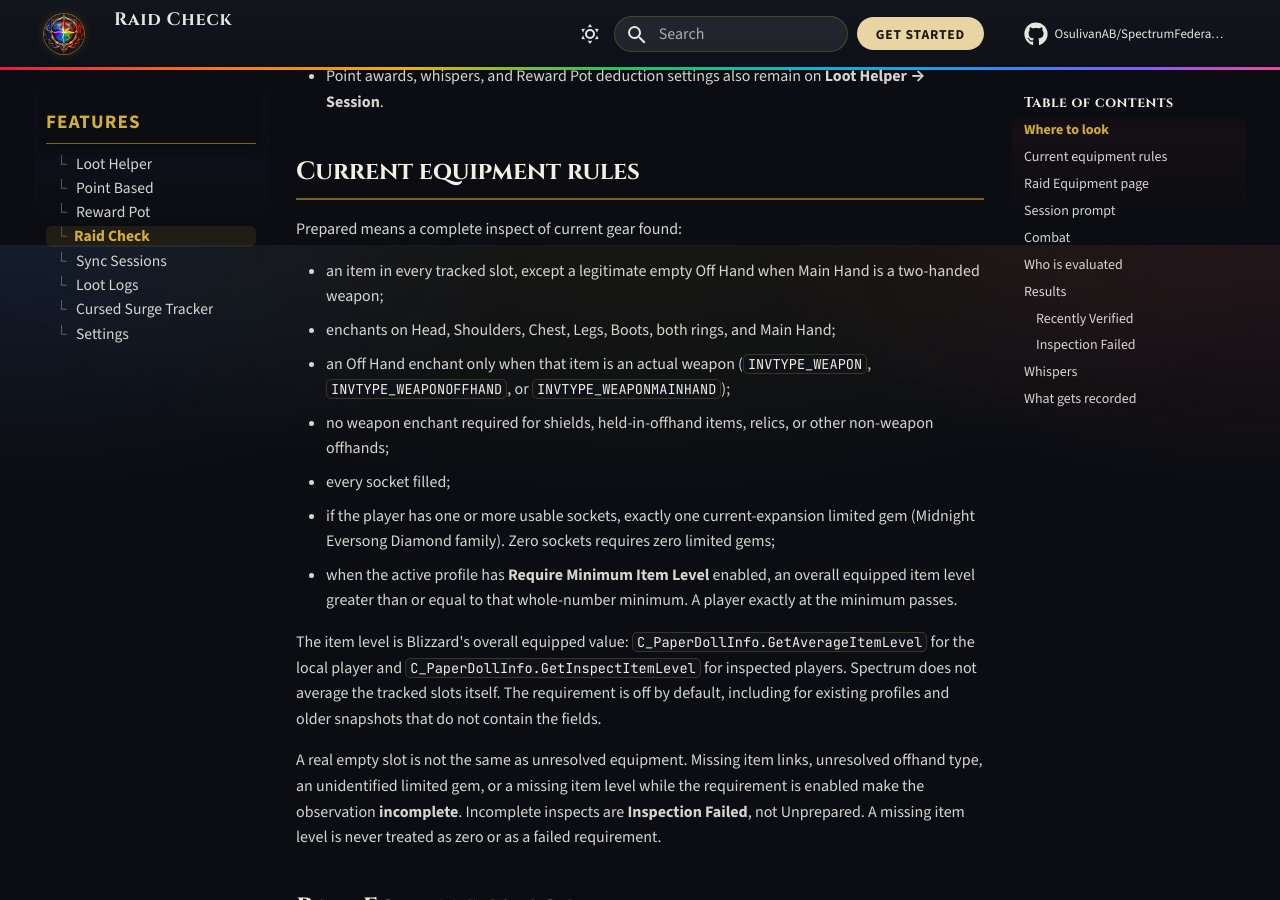
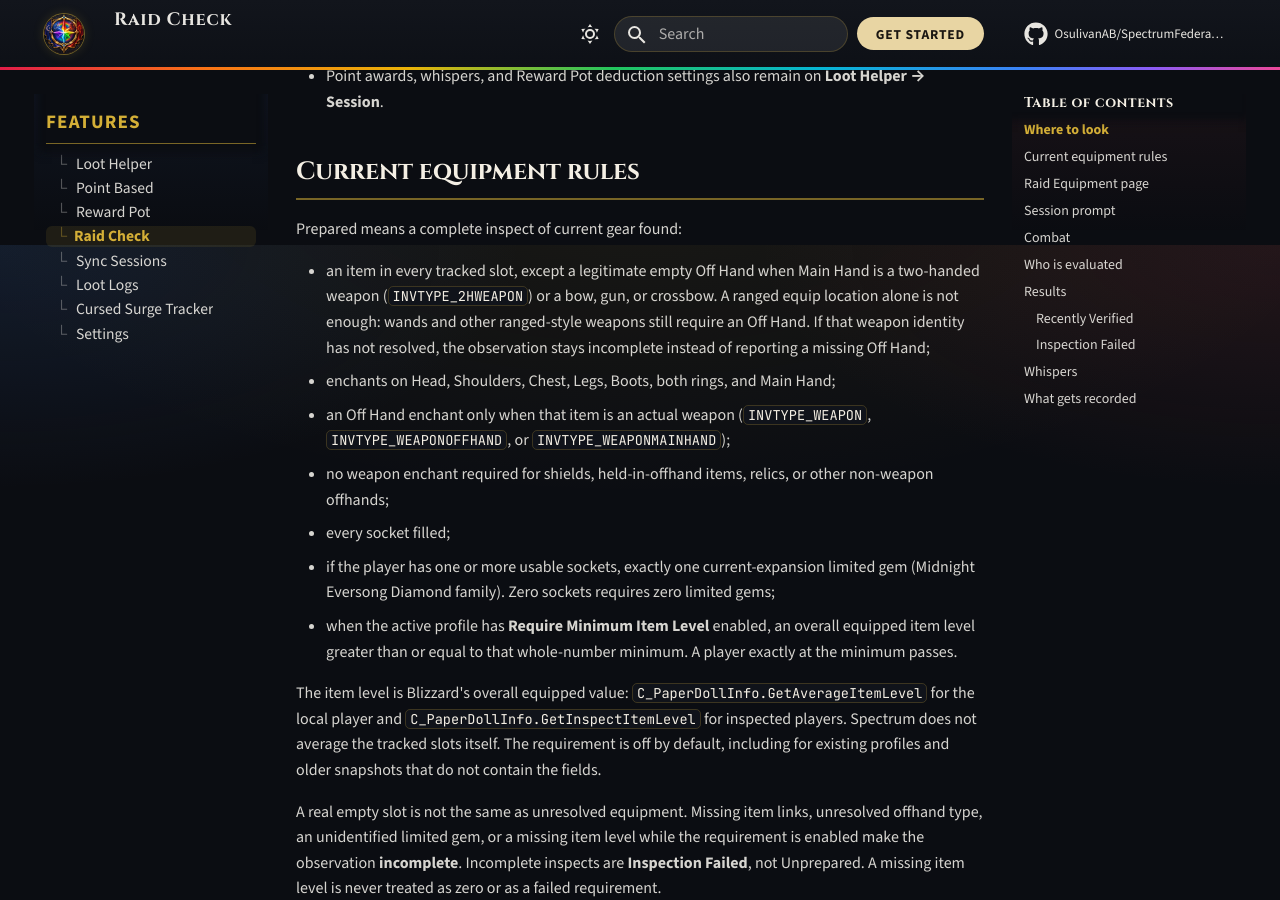
Before and after one commit to OsulivanAB/SpectrumFederation, an MkDocs documentation site: the page built from docs/features/raid-check.md, in a window 1280 px wide and 900 px high, scrolled down 655 px. Built offline with MkDocs 1.6.1 and Material for MkDocs 9.7.7, drawn with Linux system fonts in a browser that asks for light colours; comment, search, counter and statistics services are not loaded.

Commit message:
Fix ranged hunter weapons flagged as missing an off hand
Bow, gun, and crossbow occupancy now uses the shared SpecWeapons
subclass classification, so an empty off hand is legitimate. Wands and
other ranged equip locations still require an off hand, and unresolved
weapon identity stays incomplete instead of Unprepared.

Co-authored-by: anthony.r.bahl <anthony.r.bahl@gmail.com>

```diff
--- a/docs/features/raid-check.md
+++ b/docs/features/raid-check.md
@@ -14,7 +14,7 @@ Only an admin of the selected loot profile can run a check. Enchant and gem rule
 
 Prepared means a complete inspect of current gear found:
 
-- an item in every tracked slot, except a legitimate empty Off Hand when Main Hand is a two-handed weapon;
+- an item in every tracked slot, except a legitimate empty Off Hand when Main Hand is a two-handed weapon (`INVTYPE_2HWEAPON`) or a bow, gun, or crossbow. A ranged equip location alone is not enough: wands and other ranged-style weapons still require an Off Hand. If that weapon identity has not resolved, the observation stays incomplete instead of reporting a missing Off Hand;
 - enchants on Head, Shoulders, Chest, Legs, Boots, both rings, and Main Hand;
 - an Off Hand enchant only when that item is an actual weapon (`INVTYPE_WEAPON`, `INVTYPE_WEAPONOFFHAND`, or `INVTYPE_WEAPONMAINHAND`);
 - no weapon enchant required for shields, held-in-offhand items, relics, or other non-weapon offhands;
```
Also changed, not shown: 9 other files.
